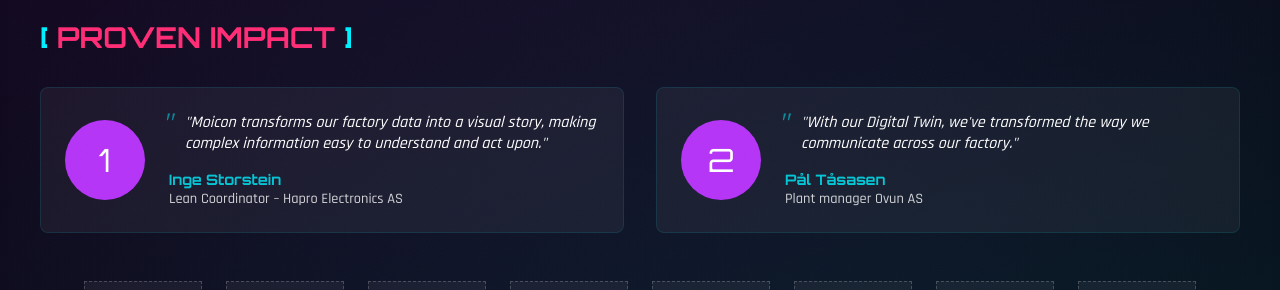
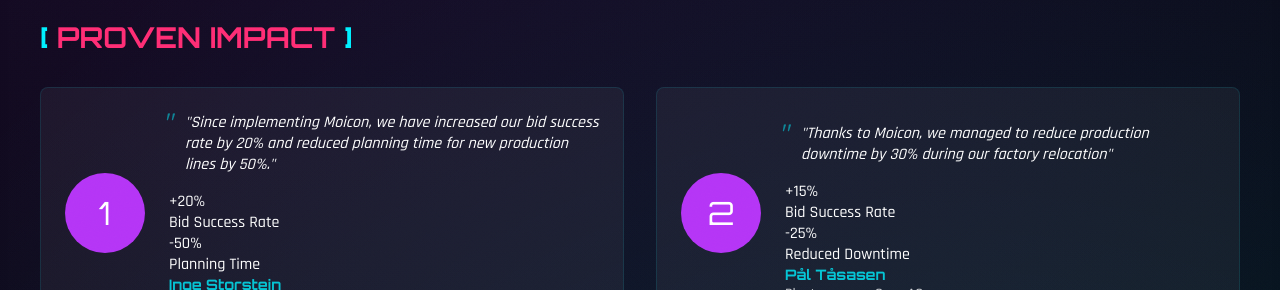
Before and after one commit to mystasdev/p, a plain HTML site: page index.html in a window 1280 px wide. Shown: the part 1469-1759 px from the top of the page. Drawn offline with Linux system fonts and the light colour scheme.

Commit message:
Update index.html

```diff
--- a/index.html
+++ b/index.html
@@ -105,8 +105,27 @@
           </div>
           <div class="testimonial-content">
             <blockquote>
-              "Moicon transforms our factory data into a visual story, making complex information easy to understand and act upon."
+              "Since implementing Moicon, we have increased our bid success rate by 20% and reduced planning time for new production lines by 50%."
             </blockquote>
+
+            <!-- Metrics Section -->
+            <div class="testimonial-metrics">
+              <div class="metric-card">
+                <div class="metric-value">+20%</div>
+                <div class="metric-label">Bid Success Rate</div>
+                <div class="metric-progress">
+                  <div class="progress-bar" style="width: 20%; background-color: #00ff88;"></div>
+                </div>
+              </div>
+              <div class="metric-card">
+                <div class="metric-value">-50%</div>
+                <div class="metric-label">Planning Time</div>
+                <div class="metric-progress">
+                  <div class="progress-bar" style="width: 50%; background-color: #00b4ff;"></div>
+                </div>
+              </div>
+            </div>
+
             <div class="testimonial-author">
               <strong>Inge Storstein</strong><br>
               Lean Coordinator – Hapro Electronics AS
@@ -120,8 +139,27 @@
           </div>
           <div class="testimonial-content">
             <blockquote>
-              "With our Digital Twin, we've transformed the way we communicate across our factory."
+              "Thanks to Moicon, we managed to reduce production downtime by 30% during our factory relocation"
             </blockquote>
+
+            <!-- Metrics Section -->
+            <div class="testimonial-metrics">
+              <div class="metric-card">
+                <div class="metric-value">+15%</div>
+                <div class="metric-label">Bid Success Rate</div>
+                <div class="metric-progress">
+                  <div class="progress-bar" style="width: 20%; background-color: #00ff88;"></div>
+                </div>
+              </div>
+              <div class="metric-card">
+                <div class="metric-value">-25%</div>
+                <div class="metric-label">Reduced Downtime</div>
+                <div class="metric-progress">
+                  <div class="progress-bar" style="width: 50%; background-color: #00b4ff;"></div>
+                </div>
+              </div>
+            </div>
+
             <div class="testimonial-author">
               <strong>Pål Tåsasen</strong><br>
               Plant manager Ovun AS
```
